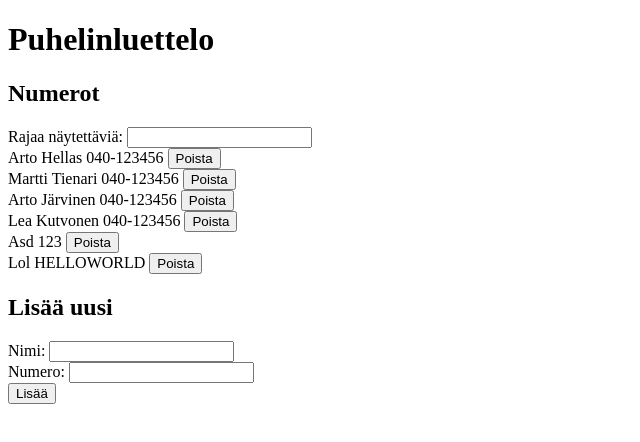
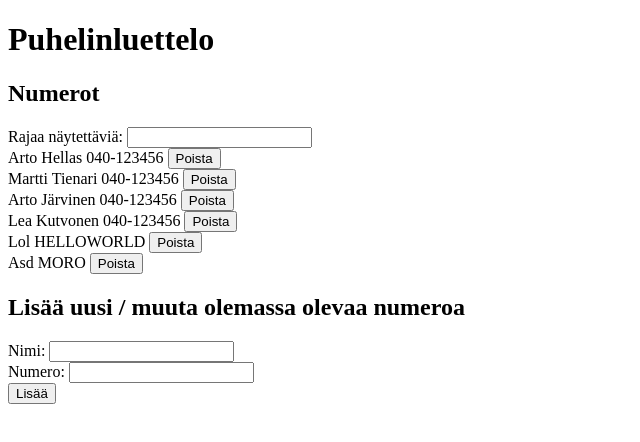
Before and after one commit to Eepa/full-stack-websovelluskehitys, a React (Create React App) app in the folder part2/exercises/phone-book/: page / in a window 1280 px wide. Shown: the top 442 px of the page, without its empty margins (0-640 px from the left). Built offline with nearby package versions, Linux system fonts and the light colour scheme; data requests are answered from the project's data file.

Commit message:
Exercise 2.19 done

```diff
--- a/part2/exercises/phone-book/db.json
+++ b/part2/exercises/phone-book/db.json
@@ -21,14 +21,14 @@
       "id": 4
     },
     {
-      "name": "Asd",
-      "number": "123",
-      "id": 5
-    },
-    {
       "name": "Lol",
       "number": "HELLOWORLD",
       "id": 6
+    },
+    {
+      "name": "Asd",
+      "number": "MORO",
+      "id": 7
     }
   ]
 }
--- a/part2/exercises/phone-book/src/App.js
+++ b/part2/exercises/phone-book/src/App.js
@@ -77,6 +77,17 @@ class App extends React.Component {
                     setTimeout(() => {
                         this.setState({success: null})
                     }, 5000);
+                })
+                .catch(error => {
+                    alert("Henkilö, jonka tietoja yritit muuttaa, on jo poistettu");
+                    personService
+                        .getAll()
+                        .then(persons => {
+                            this.setState({
+                                persons
+                            });
+
+                        });
                 });
         }
 
@@ -143,7 +154,7 @@ class App extends React.Component {
                     handlePersonsChange={this.handlePersonsChange}
                 />
 
-                <h2>Lisää uusi</h2>
+                <h2>Lisää uusi / muuta olemassa olevaa numeroa</h2>
                 <form onSubmit={this.addPerson}>
                     <Input title="Nimi: " value={this.state.newName} onChange={this.handleNameChange}/>
                     <Input title="Numero: " value={this.state.newNumber} onChange={this.handleNumberChange}/>
```
